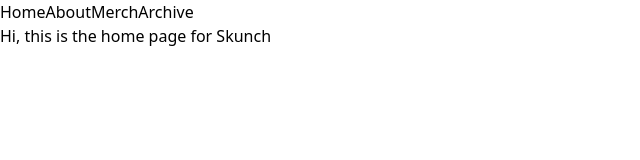
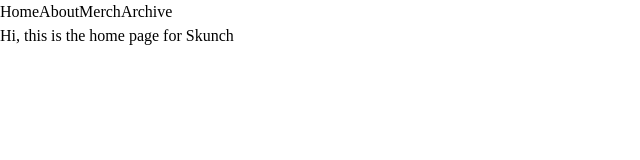
Before and after one commit to Nealium104/skunch-next, a Next.js app: page / in a window 1280 px wide. Shown: the top 160 px of the page, without its empty margins (0-640 px from the left). Built offline with nearby package versions, Linux system fonts and the light colour scheme.

Commit message:
added next/font and made Oswald our default via _app.js

```diff
--- a/package.json
+++ b/package.json
@@ -9,6 +9,7 @@
     "lint": "next lint"
   },
   "dependencies": {
+    "@next/font": "^13.2.4",
     "next": "13.2.4",
     "react": "18.2.0",
     "react-dom": "18.2.0"
--- a/src/pages/_app.js
+++ b/src/pages/_app.js
@@ -1,5 +1,15 @@
 import '@/styles/globals.css'
+import { Oswald } from '@next/font/google'
+
+const oswald = Oswald({
+  subsets: ['latin'],
+  variable: '--font-oswald',
+})
 
 export default function App({ Component, pageProps }) {
-  return <Component {...pageProps} />
+  return (
+    <main className={`${oswald.variable}`}>
+      <Component {...pageProps} />
+    </main>
+    )
 }
--- a/tailwind.config.js
+++ b/tailwind.config.js
@@ -9,7 +9,16 @@ module.exports = {
     "./src/**/*.{js,ts,jsx,tsx}",
   ],
   theme: {
-    extend: {},
+    extend: {
+      colors: {
+        custom: {
+
+        }
+      },
+      fontFamily: {
+        sans: ["var(--font-oswald)", "system-ui", "-apple-system", "Segoe UI", "Roboto", "Helvetica Neue", "Arial", "Noto Sans", "sans-serif", "Apple Color Emoji", "Segoe UI Emoji", "Segoe UI Symbol", "Noto Color Emoji"],
+      },
+    },
   },
   plugins: [],
 }
```
Also changed, not shown: 1 other file (tests, documents, lock files or other folders).
